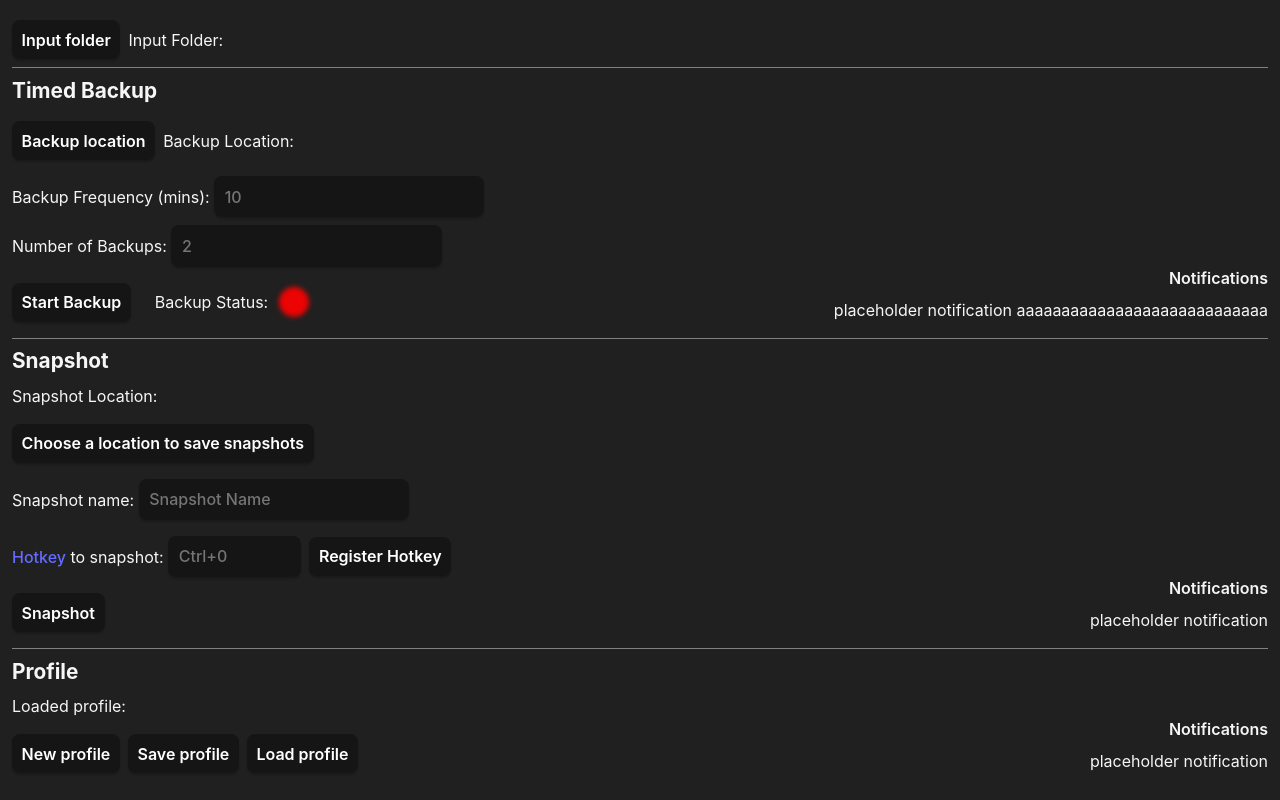
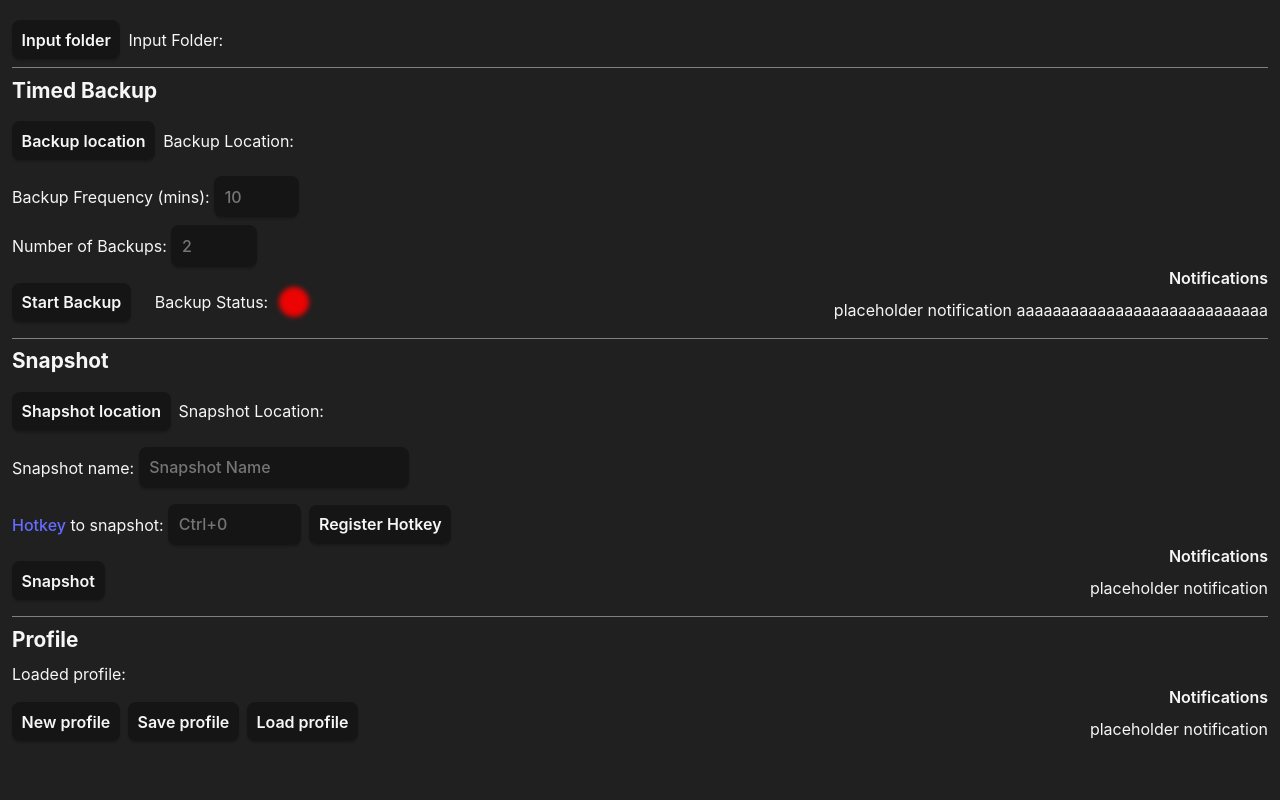
Before and after one commit to aodh66/bs_utility_rust, a website built with Vite: page index.html in a window 1280 px wide. Built offline with nearby package versions, Linux system fonts and the light colour scheme.

Commit message:
added minwidth and height to window, changed css to colour variables

```diff
--- a/index.html
+++ b/index.html
@@ -76,7 +76,9 @@
         <!-- Backup Notifications -->
         <div class="backup-notifications notification-box">
           <p class="notification-title">Notifications</p>
-          <p id="backupMessage">placeholder notification aaaaaaaaaaaaaaaaaaaaaaaaaaaa</p>
+          <p id="backupMessage">
+            placeholder notification aaaaaaaaaaaaaaaaaaaaaaaaaaaa
+          </p>
         </div>
       </div>
 
@@ -86,11 +88,14 @@
           <!-- <div class="snapshot-upper"> -->
           <h2 class="snapshot-title section-title">Snapshot</h2>
 
+          <div class="folder-input">
+            <!-- Input Folder -->
             <!-- Snapshot Receptacle Folder -->
+            <button type="button" id="snapshot-save-path-btn" class="button">
+              Shapshot location
+            </button>
             <p>Snapshot Location: <strong id="snapshotSavePath"></strong></p>
-            <button type="button" id="snapshot-save-path-btn" class="button">
-              Choose a location to save snapshots
-            </button>
+          </div>
 
           <p>
             Snapshot name:
--- a/src-tauri/tauri.conf.json
+++ b/src-tauri/tauri.conf.json
@@ -13,9 +13,11 @@
     "withGlobalTauri": true,
     "windows": [
       {
-        "title": "bs_utility_rust",
+        "title": "Backup & Save Utility",
         "width": 800,
-        "height": 600
+        "height": 600,
+        "minWidth": 600,
+        "minHeight": 800
       }
     ],
     "security": {
--- a/src/styles.css
+++ b/src/styles.css
@@ -4,15 +4,12 @@
   line-height: 24px;
   font-weight: 400;
 
-  --bg-color: hsl(220, 5%, 24%);
-  --main-color: hsl(47, 84%, 48%);
-  --caret-color: hsl(47, 84%, 48%);
-  --sub-color: hsl(216, 2%, 40%);
-  --sub-alt-color: hsl(216, 5%, 18%);
-  --dark-color: hsl(0, 0%, 13%);
-  --text-color: hsl(55, 12%, 80%);
-  --orange: hsl(34, 100%, 50%);
-  --highlight: hsl(180, 92%, 42%);
+  --bg-color: #202020;
+  /* --text-color: hsl(55, 12%, 80%); */
+  --text-color: #f6f6f6;
+  --link-color: #646cff;
+  --link-hover-color: #24c8db;
+  --blue-background-gradient-color: #747bff;
   --green-light: hsl(120, 93%, 41%);
   --red-light: hsl(0, 97%, 47%);
   --error-color: hsl(354, 55%, 54%);
@@ -20,13 +17,10 @@
   --colorful-error-extra-color: hsl(354, 50%, 33%);
   --error-extra-color: hsla(354, 100%, 21%, 0.5);
 
-  --translucent-black: hsla(0, 0%, 0%, 0.5);
-  --blue-background-gradient: linear-gradient(135deg, hsl(242, 100%, 7%) 0%, hsl(234, 100%, 16%) 59%, hsl(241, 100%, 33%) 100%);
-  --exit-button-gradient: linear-gradient(135deg, hsl(0, 100%, 34%) 0%, hsl(0, 100%, 22%) 62%, hsl(0, 100%, 21%) 100%);
-  --button-color-gradient: linear-gradient(171deg, hsl(187, 100%, 21%) 0%, hsl(219, 100%, 21%) 59%, hsl(242, 100%, 22%) 100%);
-  color: #f6f6f6;
-  background-color: #2f2f2f;
-  background-color: #202020;
+  /* --translucent-black: hsla(0, 0%, 0%, 0.5); */
+
+  color: var(--text-color);
+  background-color: var(--bg-color);
 
   font-synthesis: none;
   text-rendering: optimizeLegibility;
@@ -46,13 +40,13 @@ p {
 
 a {
   font-weight: 500;
-  color: #646cff;
+  /* color: #646cff; */
+  color: var(--link-color);
   text-decoration: inherit;
 }
 
 a:hover {
-  /* color: #535bf2; */
-  color: #24c8db;
+  color: var(--link-hover-color);
 }
 
 input,
@@ -65,7 +59,8 @@ button {
   font-family: inherit;
   /* color: #0f0f0f; */
   /* background-color: #ffffff; */
-  color: #ffffff;
+  /* color: #ffffff; */
+  color: var(--text-color);
   background-color: #0f0f0f98;
   transition: border-color 0.25s;
   box-shadow: 0 2px 2px rgba(0, 0, 0, 0.2);
@@ -88,8 +83,7 @@ button {
 
 button:hover,
 input:focus {
-  /* filter: drop-shadow(0 0 2em #747bff); */
-  box-shadow: 0 0 0.5em #747bff;
+  box-shadow: 0 0 0.5em var(--blue-background-gradient-color);
 }
 
 input,
@@ -166,6 +160,14 @@ main {
   padding-bottom: 0.5em;
 }
 
+#backup-time {
+    width: 4em;
+}
+
+#backup-number {
+    width: 4em;
+}
+
 .backup-bottom {
   display: flex;
   gap: 1.5em;
@@ -186,11 +188,6 @@ main {
 
 }
 
-/* .snapshot-upper { */
-/*   grid-column: 1 / span 2; */
-/*   grid-row: 1 / 2; */
-/* } */
-
 .hotkey {
   display: flex;
   gap: 0.5em;
@@ -200,11 +197,6 @@ main {
 .hotkey input {
     width: 7em;
 }
-
-/* .snapshot-bottom { */
-/*   grid-column: 1 / 2; */
-/*   grid-row: 2 / 3; */
-/* } */
 
 .profile-section {
   display: flex;
```
Lines whose indentation alone changed are shown as unchanged.
